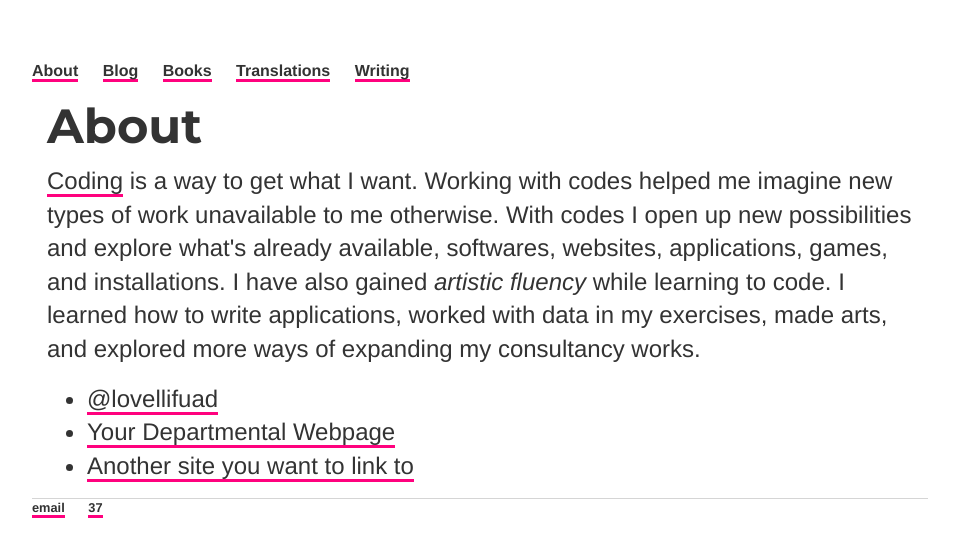
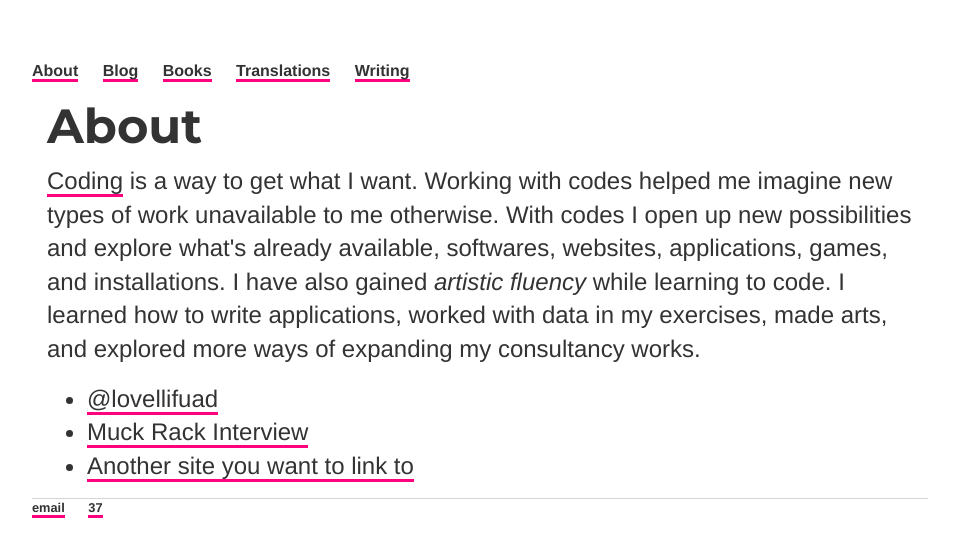
Before and after one commit to ariesti/ariesti.github.io, a Jekyll site: the page built from about/index.html, in a window 1280 px wide. Shown: the top 557 px of the page, without its empty margins (160-1119 px from the left). Built offline with Jekyll 4.4.1, drawn with Linux system fonts in a browser that asks for light colours.

Commit message:
Linked to my interview on Muck Rack

```diff
--- a/about/index.html
+++ b/about/index.html
@@ -7,7 +7,7 @@ title: About Lovelli Fuad
 			<p><a href="https://github.com/ariesti">Coding</a> is a way to get what I want. Working with codes helped me imagine new types of work unavailable to me otherwise. With codes I open up new possibilities and explore what's already available, softwares, websites, applications, games, and installations. I have also gained <i>artistic fluency</i> while learning to code. I learned how to write applications, worked with data in my exercises, made arts, and explored more ways of expanding my consultancy works.</p>
 			<ul class="contacts">
 				<li><a href="https://twitter.com/lovellifuad">@lovellifuad</a></li>
-				<li><a href="#">Your Departmental Webpage</a></li>
+				<li><a href="https://muckrack.com/lovellifuad/interview">Muck Rack Interview</a></li>
 				<li><a href="#">Another site you want to link to</a></li>
 				</ul>
 		</div>
```
